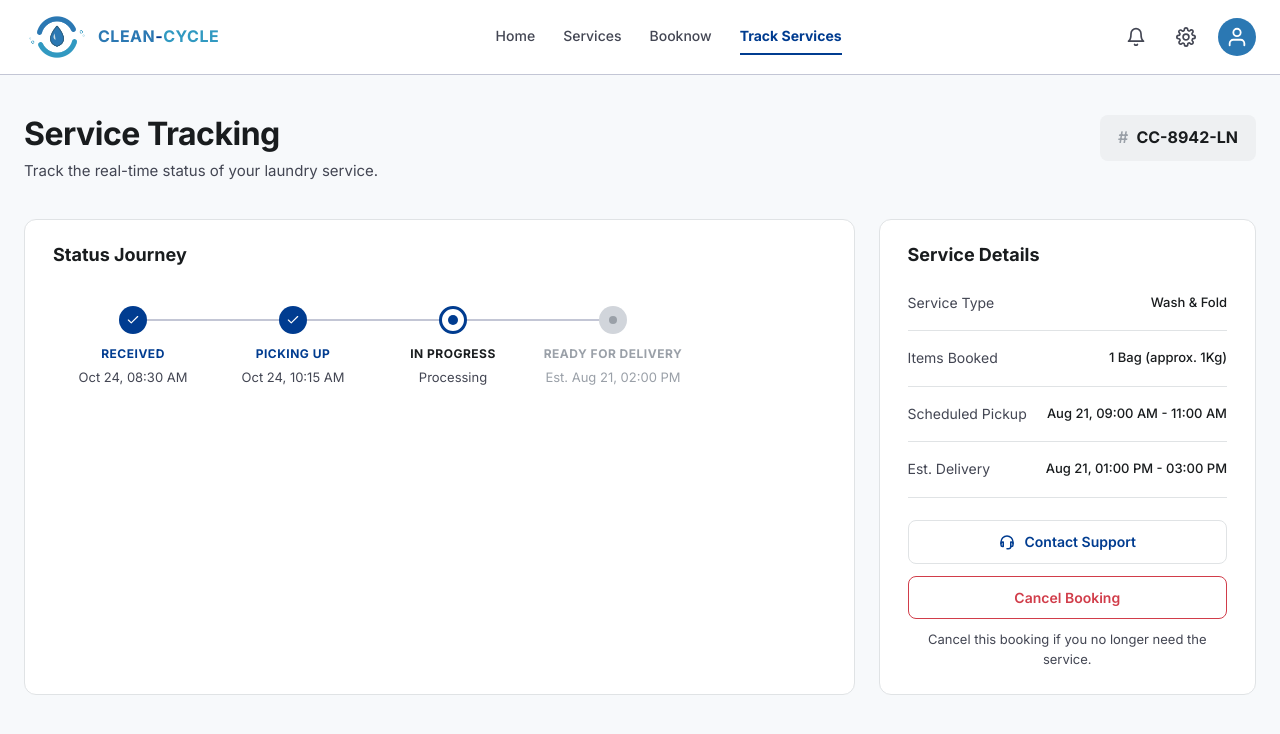
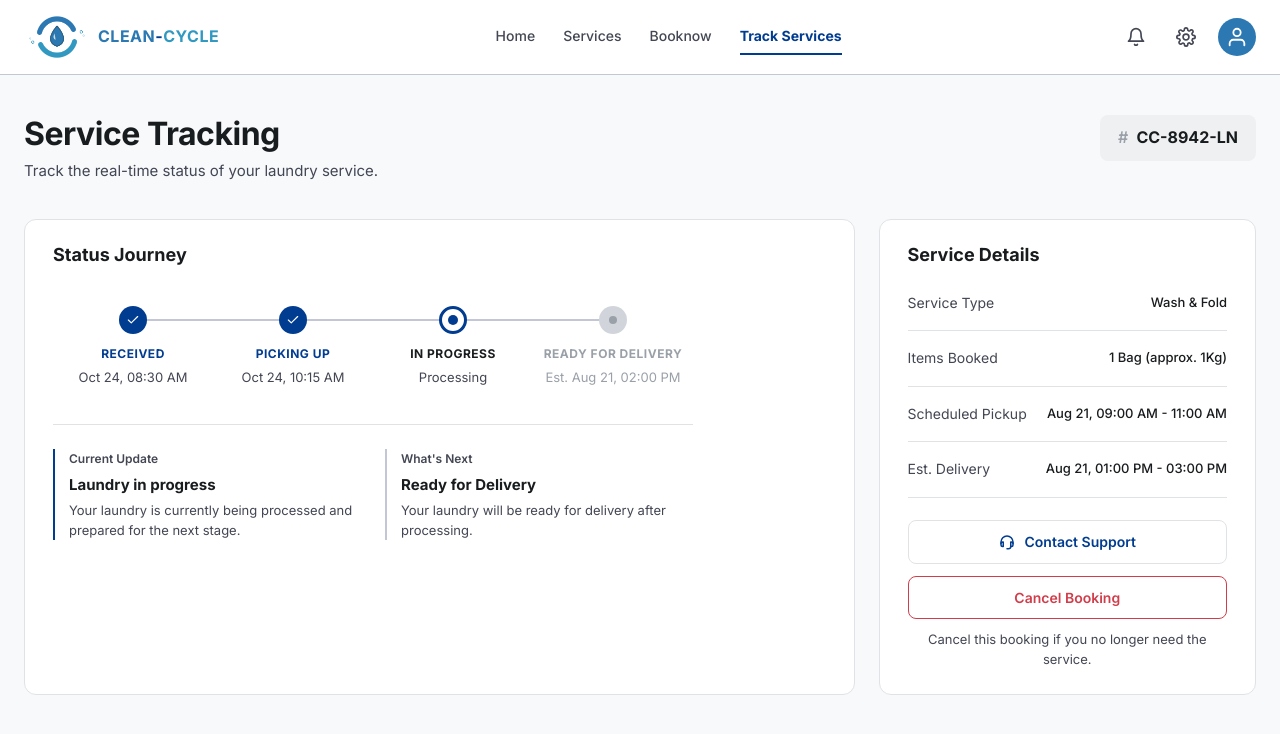
Before and after one commit to Iyani99/Clean-Cycle, a Vue app: page /tracking in a window 1280 px wide. Shown: the top 734 px of the page. Built offline with nearby package versions, Linux system fonts and the light colour scheme; a web font is replaced by a local one.

Commit message:
feat: improve service tracking status guidance

```diff
--- a/src/views/TrackingView.vue
+++ b/src/views/TrackingView.vue
@@ -48,6 +48,73 @@ const displayedSteps = computed(() => {
   })
 })
 
+const stageCopy = {
+  received: {
+    title: 'Booking received',
+    current: 'Your booking has been recorded and is awaiting pickup.',
+    next: 'Your booking will be recorded before pickup begins.',
+  },
+  'picking-up': {
+    title: 'Pickup in progress',
+    current: 'Your laundry is being collected for processing.',
+    next: 'Your laundry will be collected for processing.',
+  },
+  'in-progress': {
+    title: 'Laundry in progress',
+    current: 'Your laundry is currently being processed and prepared for the next stage.',
+    next: 'Your laundry will be processed after pickup.',
+  },
+  ready: {
+    title: 'Ready for Delivery',
+    current: 'Your laundry has reached the final stage shown in this journey.',
+    next: 'Your laundry will be ready for delivery after processing.',
+  },
+}
+
+const currentStep = computed(() =>
+  trackingSteps.find((step) => step.state === 'current') ??
+  [...trackingSteps].reverse().find((step) => step.state === 'done'),
+)
+
+const nextStep = computed(() => {
+  if (cancelled.value) return null
+  const currentIndex = trackingSteps.indexOf(currentStep.value)
+  return trackingSteps.slice(currentIndex + 1).find((step) => step.state === 'pending') ?? null
+})
+
+const currentUpdate = computed(() =>
+  cancelled.value
+    ? {
+        title: 'Booking cancelled',
+        description: 'The journey has ended. Service details remain available for reference.',
+      }
+    : {
+        title: stageCopy[currentStep.value.key].title,
+        description: stageCopy[currentStep.value.key].current,
+      },
+)
+
+const nextUpdate = computed(() => {
+  if (cancelled.value) {
+    return {
+      title: 'No next stage',
+      description: 'This cancelled booking will not progress further.',
+    }
+  }
+
+  if (!nextStep.value) {
+    return {
+      title: 'Final stage reached',
+      description: 'No further stage is shown in this tracking journey.',
+    }
+  }
+
+  return {
+    title: stageCopy[nextStep.value.key].title,
+    description: stageCopy[nextStep.value.key].next,
+  }
+})
+
 function contactSupport() {
   supportRequested.value = true
 }
@@ -94,6 +161,22 @@ function contactSupport() {
               </span>
             </li>
           </ol>
+
+          <div class="journey-info">
+            <div
+              class="journey-info__item journey-info__item--current"
+              :class="{ 'journey-info__item--cancelled': cancelled }"
+            >
+              <p class="journey-info__label">Current Update</p>
+              <h3 class="journey-info__title">{{ currentUpdate.title }}</h3>
+              <p class="journey-info__description">{{ currentUpdate.description }}</p>
+            </div>
+            <div class="journey-info__item">
+              <p class="journey-info__label">What's Next</p>
+              <h3 class="journey-info__title">{{ nextUpdate.title }}</h3>
+              <p class="journey-info__description">{{ nextUpdate.description }}</p>
+            </div>
+          </div>
         </section>
 
         <section class="card" aria-label="Service details">
@@ -332,6 +415,52 @@ function contactSupport() {
   color: #9aa0a8;
 }
 
+.journey-info {
+  display: grid;
+  grid-template-columns: repeat(2, minmax(0, 1fr));
+  gap: 24px;
+  max-width: 640px;
+  margin-top: 36px;
+  padding-top: 24px;
+  border-top: 1px solid var(--cc-border);
+}
+
+.journey-info__item {
+  min-width: 0;
+  padding-left: 14px;
+  border-left: 2px solid var(--cc-border-strong);
+  transition: border-color 160ms ease;
+}
+
+.journey-info__item--current {
+  border-left-color: var(--cc-primary);
+}
+
+.journey-info__item--cancelled {
+  border-left-color: var(--cc-border-strong);
+}
+
+.journey-info__label {
+  margin-bottom: 6px;
+  color: var(--cc-text);
+  font-size: 0.75rem;
+  font-weight: 600;
+}
+
+.journey-info__title {
+  color: var(--cc-heading);
+  font-size: 0.9375rem;
+  font-weight: 700;
+  line-height: 1.4;
+}
+
+.journey-info__description {
+  margin-top: 6px;
+  color: var(--cc-text);
+  font-size: 0.8125rem;
+  line-height: 1.5;
+}
+
 /* Service details -------------------------------------------- */
 .sd {
   margin-top: 10px;
@@ -428,6 +557,13 @@ function contactSupport() {
 /* Below ~560px the horizontal 4-step journey gets too cramped for the
    labels + timestamps, so it becomes a vertical stepper. */
 @media (max-width: 560px) {
+  .journey-info {
+    grid-template-columns: minmax(0, 1fr);
+    gap: 20px;
+    margin-top: 28px;
+    padding-top: 20px;
+  }
+
   .journey {
     flex-direction: column;
     max-width: none;
@@ -458,4 +594,10 @@ function contactSupport() {
     padding-top: 3px;
   }
 }
+
+@media (prefers-reduced-motion: reduce) {
+  .journey-info__item {
+    transition: none;
+  }
+}
 </style>
```
